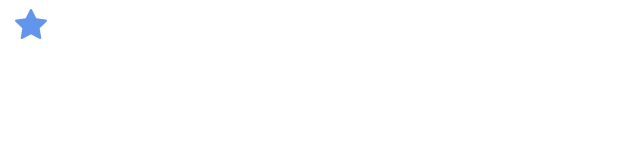
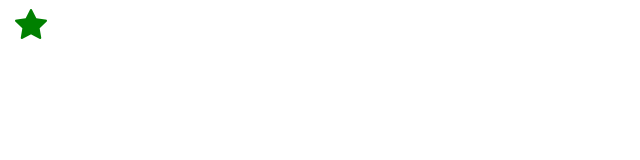
Before and after one commit to journeyman32/vigilant-bassoon, an Angular app: page / in a window 1280 px wide. Shown: the top 160 px of the page, without its empty margins (0-640 px from the left). Built offline with nearby package versions, Linux system fonts and the light colour scheme.

Commit message:
Add panel component

```diff
--- a/src/app/app.module.ts
+++ b/src/app/app.module.ts
@@ -10,6 +10,7 @@ import { CourseComponent } from './course/course.component';
 import { CoursesService } from './courses.service';
 import { SummaryPipe } from './summary.pipe';
 import { FavoriteComponent } from './favorite/favorite.component';
+import { PanelComponent } from './panel/panel.component';
 
 @NgModule({
   declarations: [
@@ -17,7 +18,8 @@ import { FavoriteComponent } from './favorite/favorite.component';
     CoursesComponent,
     CourseComponent,
     SummaryPipe,
-    FavoriteComponent
+    FavoriteComponent,
+    PanelComponent
   ],
   imports: [
     BrowserModule,
--- a/src/app/favorite/favorite.component.css
+++ b/src/app/favorite/favorite.component.css
@@ -0,0 +1,3 @@
+.bi{
+    color:green;
+}
--- a/src/app/favorite/favorite.component.html
+++ b/src/app/favorite/favorite.component.html
@@ -1,6 +1,6 @@
 <span
   class="bi"
-  style="font-size: 2rem; color: cornflowerblue;padding-left: 15px;"
+  style="font-size: 2rem; padding-left: 15px;"
   [class.bi-star-fill]="isFavorite"
   [class.bi-star]="!isFavorite"
   (click)="onClick()"
--- a/src/app/favorite/favorite.component.ts
+++ b/src/app/favorite/favorite.component.ts
@@ -3,17 +3,21 @@ import { Component, OnInit, Input, Output, EventEmitter } from '@angular/core';
 @Component({
   selector: 'app-favorite',
   templateUrl: './favorite.component.html',
+
+  styles:[
+    `
+
+      .bi{
+        color:cornflowerblue;
+      }
+    `
+  ],
   styleUrls: ['./favorite.component.css']
 })
-export class FavoriteComponent implements OnInit {
+export class FavoriteComponent {
 
   @Input('isFavorite') isFavorite: boolean;
   @Output('change') changeClick = new EventEmitter();
-
-  constructor() { }
-
-  ngOnInit(): void {
-  }
 
   onClick() {
     this.isFavorite = !this.isFavorite;
--- /dev/null
+++ b/src/app/panel/panel.component.html
@@ -0,0 +1 @@
+<p>panel works!</p>
--- /dev/null
+++ b/src/app/panel/panel.component.ts
@@ -0,0 +1,15 @@
+import { Component, OnInit } from '@angular/core';
+
+@Component({
+  selector: 'app-panel',
+  templateUrl: './panel.component.html',
+  styleUrls: ['./panel.component.css']
+})
+export class PanelComponent implements OnInit {
+
+  constructor() { }
+
+  ngOnInit(): void {
+  }
+
+}
```
Also changed, not shown: src/app/panel/panel.component.css (added), 1 other file (tests, documents, lock files or other folders).
